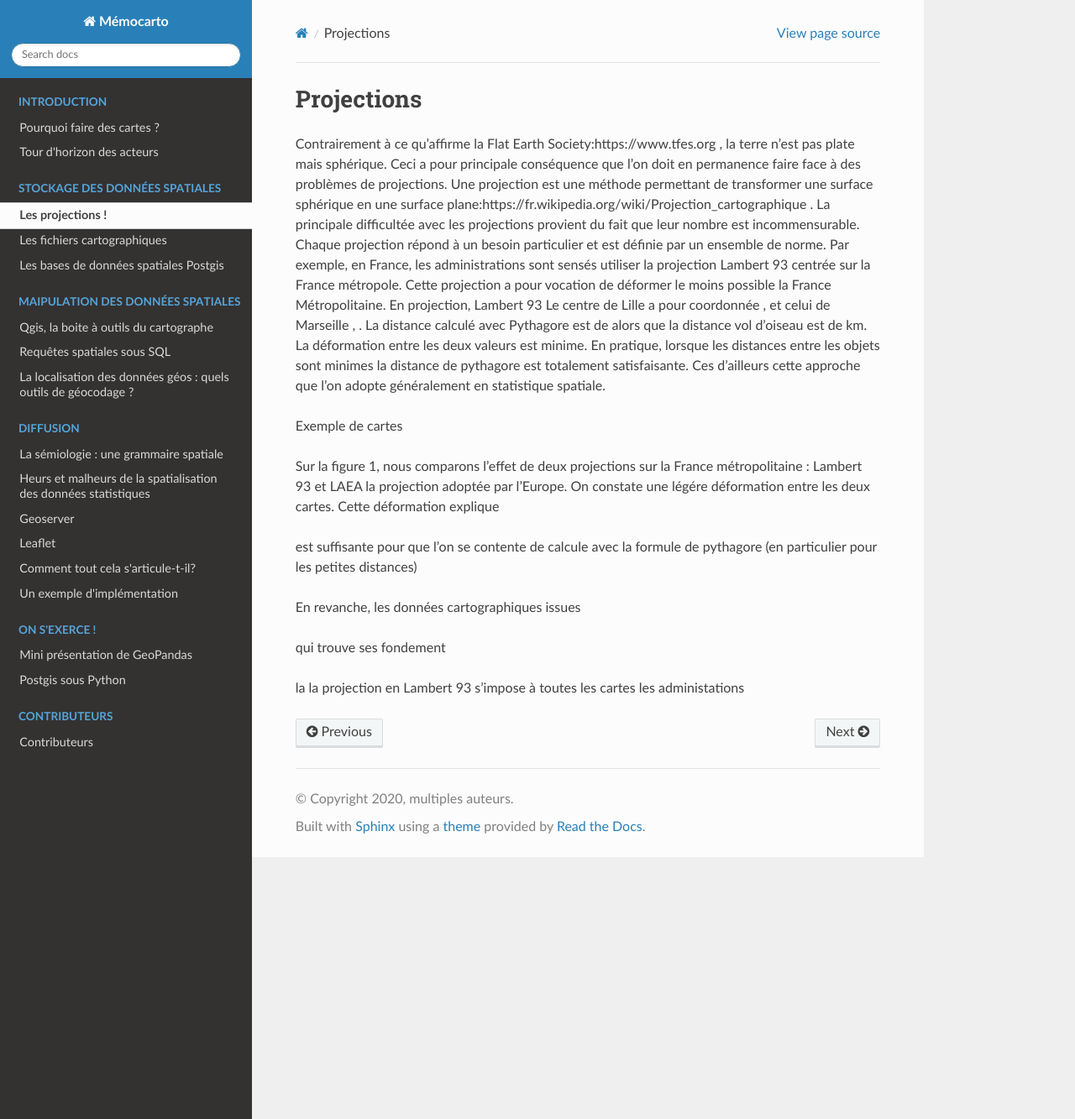
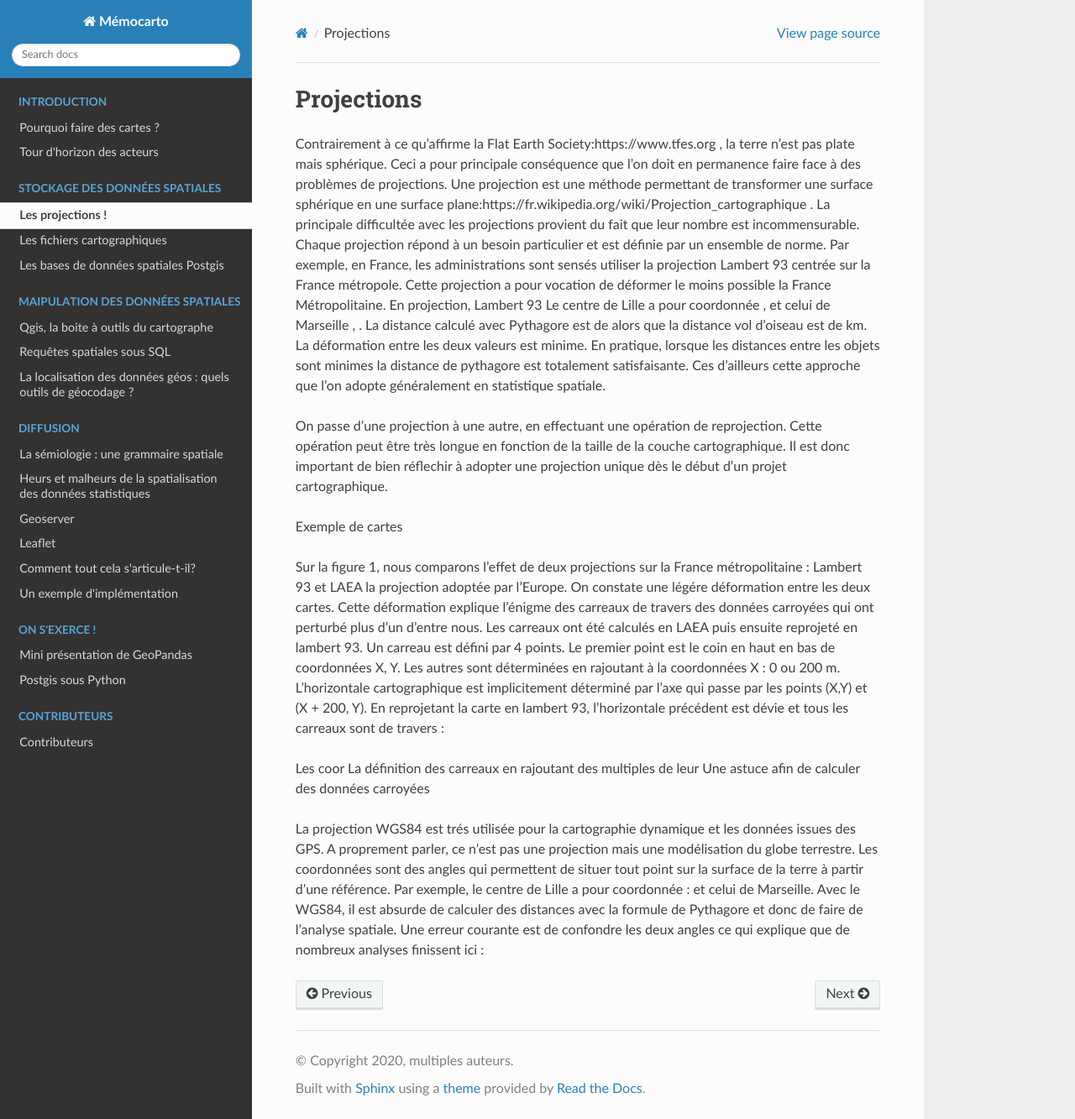
Before and after one commit to JulieDjidji/memocarto, a Sphinx documentation site: the page built from doc/source/projections.rst, in a window 1280 px wide and 1333 px high. Shown: the whole window at 84% size. Built offline with Sphinx 7.4.7 and the Read the Docs theme 2.0.0, drawn with Linux system fonts in a browser that asks for light colours; pages that are not in the unit, such as notebooks, are missing from menus.

Commit message:
Update projections.rst

```diff
--- a/doc/source/projections.rst
+++ b/doc/source/projections.rst
@@ -3,21 +3,15 @@ Projections
 
 Contrairement à ce qu'affirme la Flat Earth Society:https://www.tfes.org , la terre n'est pas plate mais sphérique. Ceci a pour principale conséquence que l'on doit en permanence faire face à des problèmes de projections. Une projection est une méthode permettant de transformer une surface sphérique en une surface plane:https://fr.wikipedia.org/wiki/Projection_cartographique . La principale difficultée avec les projections provient du fait que leur nombre est incommensurable. Chaque projection répond à un besoin particulier et est définie par un ensemble de norme. Par exemple, en France, les administrations sont sensés utiliser la projection Lambert 93 centrée sur la France métropole. Cette projection a pour vocation de déformer le moins possible la France Métropolitaine. En projection, Lambert 93 Le centre de Lille a pour coordonnée , et celui de Marseille , . La distance calculé avec Pythagore est de alors que la distance vol d'oiseau est de  km. La déformation entre les deux valeurs est minime. En pratique, lorsque les distances entre les objets sont minimes la distance de pythagore est totalement satisfaisante. Ces d'ailleurs cette approche que l'on adopte généralement en statistique spatiale.
 
+On passe d'une projection à une autre, en effectuant une opération de reprojection. Cette opération peut être très longue en fonction de la taille de la couche cartographique. Il est donc important de bien réflechir à adopter une projection unique dès le début d'un projet cartographique.
+
 Exemple de cartes
 
-Sur la figure 1, nous comparons l'effet de deux projections sur la France métropolitaine : Lambert 93 et LAEA la projection adoptée par l'Europe. On constate une légére déformation entre les deux cartes. Cette déformation explique
+Sur la figure 1, nous comparons l'effet de deux projections sur la France métropolitaine : Lambert 93 et LAEA la projection adoptée par l'Europe. On constate une légére déformation entre les deux cartes. Cette déformation explique l'énigme des carreaux de travers des données carroyées qui ont perturbé plus d'un d'entre nous. Les carreaux ont été calculés en LAEA puis ensuite reprojeté en lambert 93. Un carreau est défini par 4 points. Le premier point est le coin en haut en bas de coordonnées X, Y. Les autres sont déterminées en rajoutant à la coordonnées X : 0 ou 200 m. L'horizontale cartographique est implicitement déterminé par l'axe qui passe par les points (X,Y) et (X + 200, Y). En reprojetant la carte en lambert 93, l'horizontale précédent est dévie et tous les carreaux sont de travers :
+
+Les coor
+La définition des carreaux en rajoutant des multiples de leur
+Une astuce afin de calculer des données carroyées
 
 
-
-
-est suffisante pour que l'on se contente de calcule avec la formule de pythagore (en particulier pour les petites distances)
-
-
-En revanche, les données cartographiques issues
-
-
-
-qui trouve ses fondement
-
-la
-la projection en Lambert 93 s'impose à toutes les cartes les administations
+La projection WGS84 est trés utilisée pour la cartographie dynamique et les données issues des GPS. A proprement parler, ce n'est pas une projection mais une modélisation du globe terrestre. Les coordonnées sont des angles qui permettent de situer tout point sur la surface de la terre à partir d'une référence. Par exemple, le centre de Lille a pour coordonnée : et celui de Marseille. Avec le WGS84, il est absurde de calculer des distances avec la formule de Pythagore et donc de faire de l'analyse spatiale. Une erreur courante est de confondre les deux angles ce qui explique que de nombreux analyses finissent ici :
```
